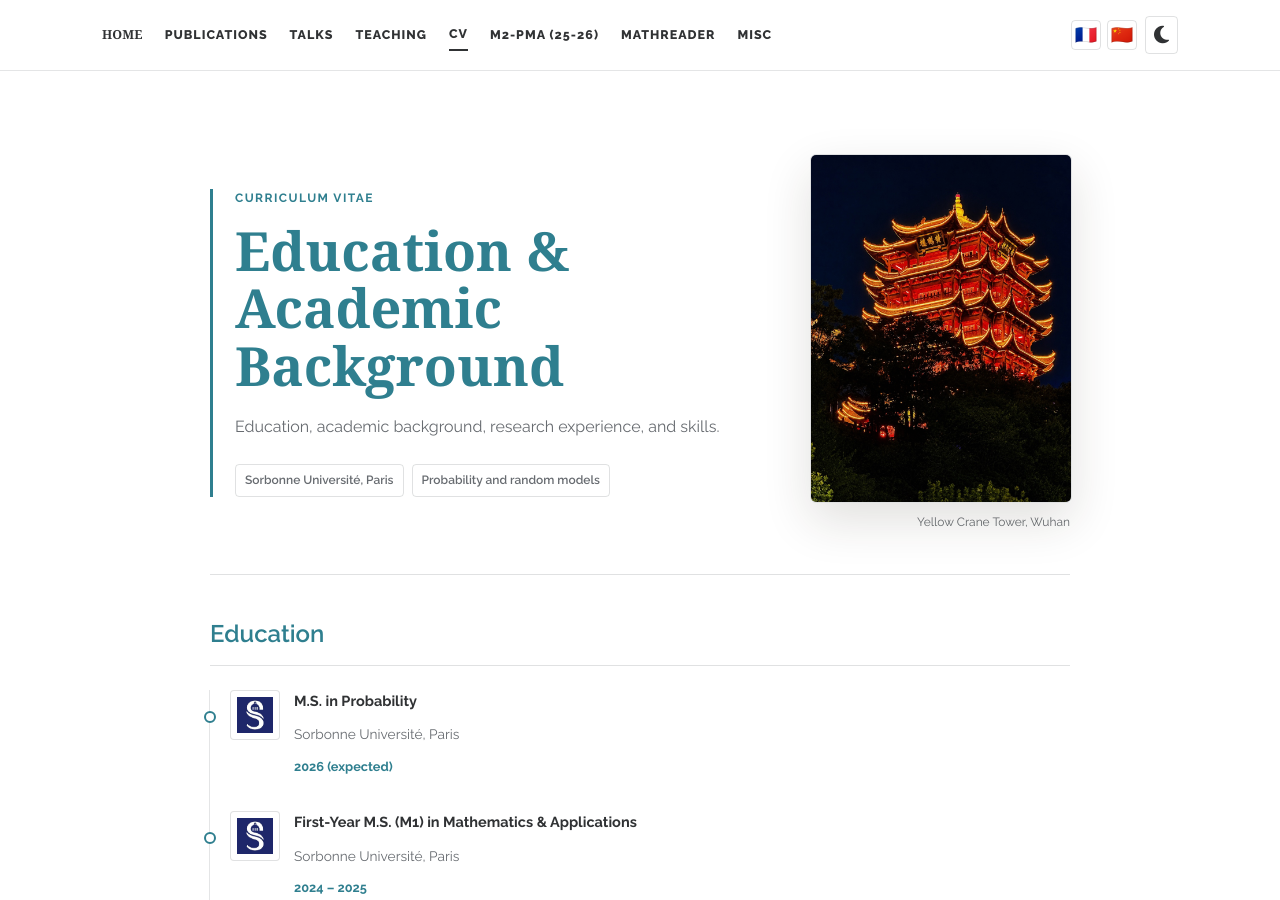
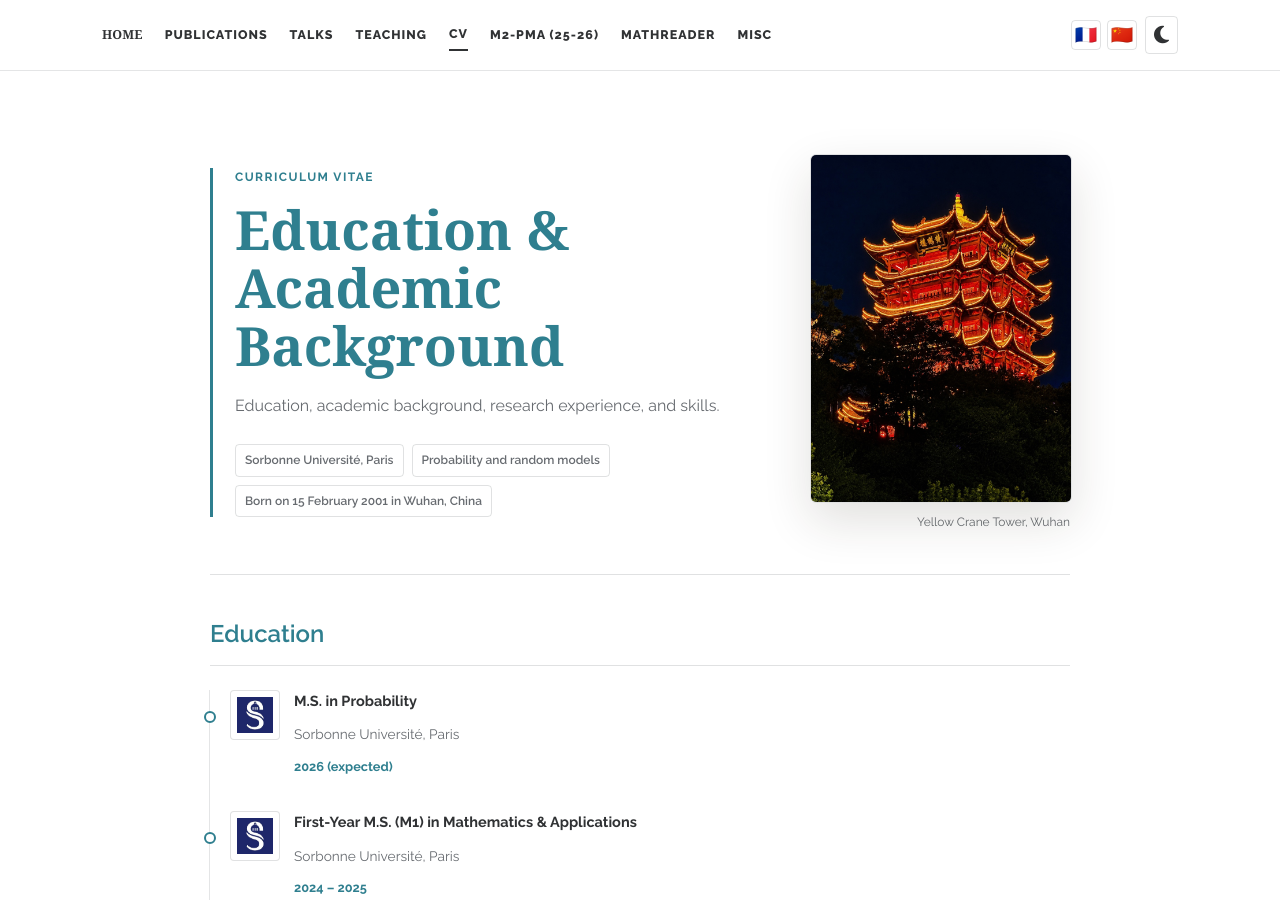
Before and after one commit to Lucien-XIAO/Lucien-XIAO.github.io, a Jekyll site: the page built from cv.md, in a window 1280 px wide and 900 px high. Built offline with Jekyll 4.4.1, drawn with Linux system fonts in a browser that asks for light colours; nearby versions of some CDN libraries; a style sheet for code colours, icons or effects is not loaded; some of the changed lines change nothing that is shown.

Commit message:
Add birth information to CV

```diff
--- a/_includes/head.html
+++ b/_includes/head.html
@@ -17,7 +17,7 @@
 <link rel="stylesheet" href="/assets/css/style-no-dark-mode_old.css">
 <link rel="stylesheet" href="/assets/css/publications-no-dark-mode_old.css">
 <link rel="stylesheet" href="/assets/css/theme-claude.css?v=14">
-<script src="/assets/js/site-i18n.js?v=14" defer></script>
+<script src="/assets/js/site-i18n.js?v=15" defer></script>
 <script>
   (function() {
     var theme = localStorage.getItem('theme');
--- a/assets/js/site-i18n.js
+++ b/assets/js/site-i18n.js
@@ -480,6 +480,11 @@
       en: "Probability and random models",
       fr: "Probabilités et modèles aléatoires",
       zh: "概率与随机模型",
+    },
+    "Born on 15 February 2001 in Wuhan, China": {
+      en: "Born on 15 February 2001 in Wuhan, China",
+      fr: "Né le 15 février 2001 à Wuhan, Chine",
+      zh: "2001年2月15日出生于中国武汉",
     },
     "Paris": {
       en: "Paris",
--- a/cv.md
+++ b/cv.md
@@ -16,6 +16,7 @@ title: Curriculum Vitae
       <div class="cv-hero-meta" aria-label="Academic profile" data-i18n-aria-label="cv.academic_profile">
         <span>Sorbonne Université, Paris</span>
         <span>Probability and random models</span>
+        <span>Born on 15 February 2001 in Wuhan, China</span>
       </div>
     </div>
     <figure class="cv-hero-photo">
```
